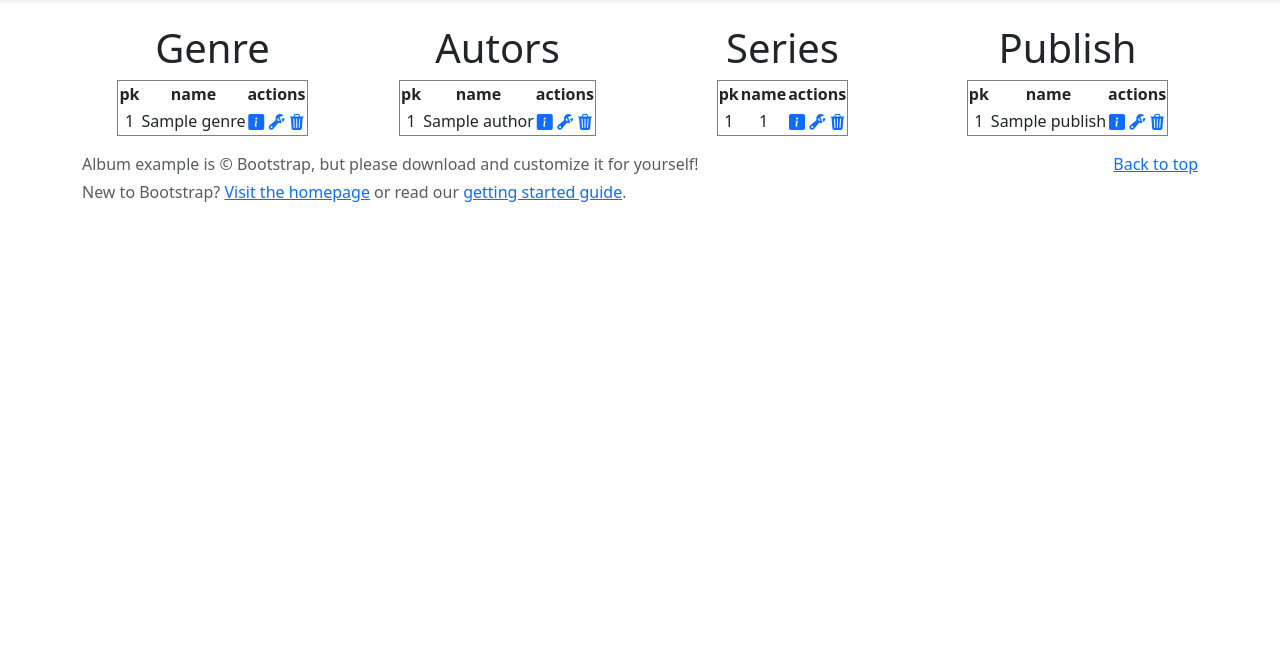
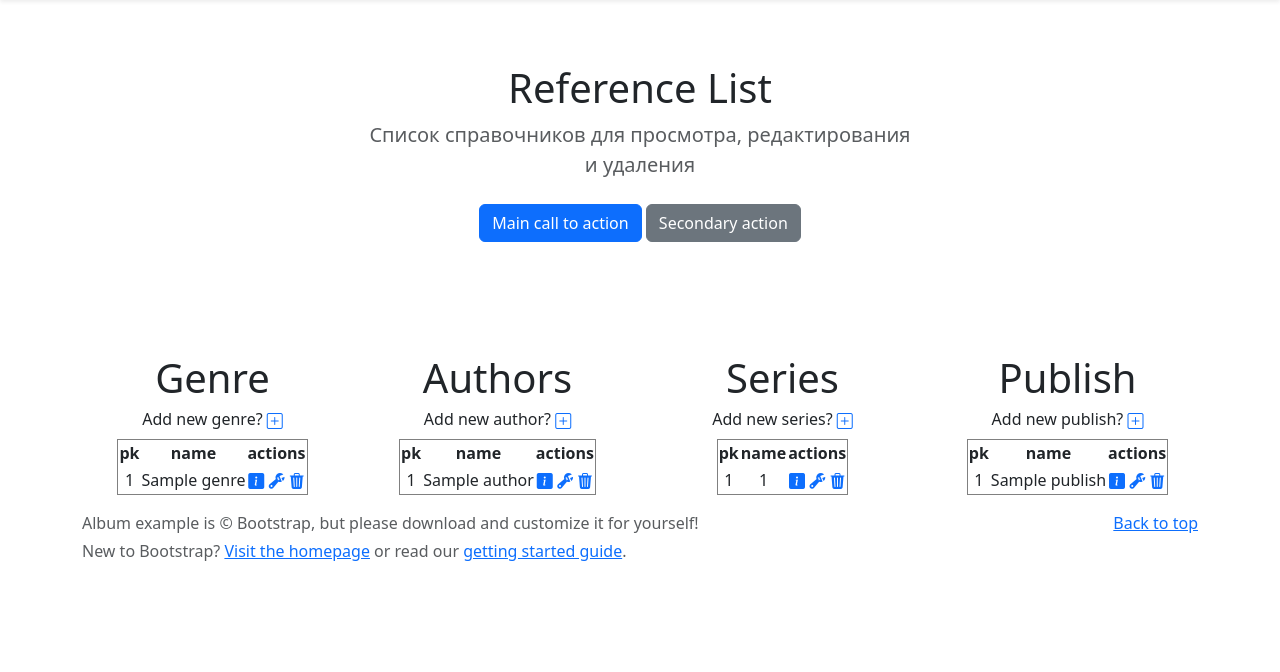
Before and after one commit to AndruAKomar/komardjangoproj, a Django app: page /reference/reference-list/ in a window 1280 px wide. Shown: the part 56-728 px from the top of the page. Run offline with Django 4.2, Linux system fonts and the light colour scheme; a user stored in the database is signed in; tables that the repository leaves empty hold one stand-in row (values such as "Sample post"); some libraries are stand-ins or nearby versions.

Commit message:
rename html

```diff
--- a/src/reference/models.py
+++ b/src/reference/models.py
@@ -12,7 +12,8 @@ class Genre(models.Model):
         return self.name
 
     def get_absolute_url(self):
-        return reverse_lazy('reference:GenreView', kwargs={"pk":self.pk})
+        return reverse_lazy('reference:ReferenceListView')
+        # reverse_lazy('reference:GenreView', kwargs={"pk":self.pk})
         # return f"/genre/{self.pk}"
 
 class Author(models.Model):
--- a/src/reference/templates/reference/genre_delete.html
+++ b/src/reference/templates/reference/reference_delete.html
@@ -1,8 +1,8 @@
 <!-- шаблон для удаления жанра из справочника -->
 {% extends 'base.html' %}
-{% block TITLE %}Genre delete{% endblock TITLE %}
+{% block TITLE %}Reference delete{% endblock TITLE %}
 {% block BODY %}
-    <H1>Delete genre {{object}} ?</H1>
+    <H1>Delete: {{object}} ?</H1>
     <form action="" method="post">
         {% csrf_token %}
         {{form.as_p}}
--- a/src/reference/templates/reference/reference_list.html
+++ b/src/reference/templates/reference/reference_list.html
@@ -3,12 +3,25 @@
 {% block TITLE %}Reference list{% endblock TITLE %}
 {% block BODY %}
 
+<section class="py-5 text-center container">
+    <div class="row py-lg-5">
+      <div class="col-lg-6 col-md-8 mx-auto">
+        <h1 class="fw-light">Reference List</h1>
+        <p class="lead text-body-secondary">Список справочников для просмотра, редактирования и удаления</p>
+        <p>
+          <a href="#" class="btn btn-primary my-2">Main call to action</a>
+          <a href="#" class="btn btn-secondary my-2">Secondary action</a>
+        </p>
+      </div>
+    </div>
+  </section>
 <br>
 
 <div class="container text-center">
     <div class="row">
       <div class="col">
         <h1>Genre</h1>
+        <h6>Add new genre? <a href="{% url 'reference:GenreCreateView' %}"><i class="bi bi-plus-square"></i></a></h6>
         <table border="1" align="center">
             <tr>
                 <th>pk</th>
@@ -29,7 +42,8 @@
         </table>
       </div>
       <div class="col">
-        <h1>Autors</h1>
+        <h1>Authors</h1>
+        <h6>Add new author? <a href="{% url 'reference:AuthorCreateView' %}"><i class="bi bi-plus-square"></i></a></h6>
         <table border="1" align="center">
             <tr>
                 <th>pk</th>
@@ -41,9 +55,9 @@
                 <td>{{obj.pk}}</td>
                 <td>{{obj.name}}</td>
                 <td>
-                    <a href="{% url 'reference:GenreView' pk=obj.pk %}"><i class="bi bi-info-square-fill"></i></a>
-                    <a href="{% url 'reference:GenreUpdateView' pk=obj.pk %}"><i class="bi bi-wrench-adjustable"></i></a>
-                    <a href="{% url 'reference:GenreDeleteView' pk=obj.pk %}"><i class="bi bi-trash3-fill"></i></a>
+                    <a href="{% url 'reference:AuthorView' pk=obj.pk %}"><i class="bi bi-info-square-fill"></i></a>
+                    <a href="{% url 'reference:AuthorUpdateView' pk=obj.pk %}"><i class="bi bi-wrench-adjustable"></i></a>
+                    <a href="{% url 'reference:AuthorDeleteView' pk=obj.pk %}"><i class="bi bi-trash3-fill"></i></a>
                 </td>
             </tr>
             {% endfor %}
@@ -51,6 +65,7 @@
       </div>
       <div class="col">
         <h1>Series</h1>
+        <h6>Add new series? <a href="{% url 'reference:SeriesCreateView' %}"><i class="bi bi-plus-square"></i></a></h6>
         <table border="1" align="center">
             <tr>
                 <th>pk</th>
@@ -62,9 +77,9 @@
                 <td>{{obj.pk}}</td>
                 <td>{{obj.name}}</td>
                 <td>
-                    <a href="{% url 'reference:GenreView' pk=obj.pk %}"><i class="bi bi-info-square-fill"></i></a>
-                    <a href="{% url 'reference:GenreUpdateView' pk=obj.pk %}"><i class="bi bi-wrench-adjustable"></i></a>
-                    <a href="{% url 'reference:GenreDeleteView' pk=obj.pk %}"><i class="bi bi-trash3-fill"></i></a>
+                    <a href="{% url 'reference:SeriesView' pk=obj.pk %}"><i class="bi bi-info-square-fill"></i></a>
+                    <a href="{% url 'reference:SeriesUpdateView' pk=obj.pk %}"><i class="bi bi-wrench-adjustable"></i></a>
+                    <a href="{% url 'reference:SeriesDeleteView' pk=obj.pk %}"><i class="bi bi-trash3-fill"></i></a>
                 </td>
             </tr>
             {% endfor %}
@@ -72,6 +87,7 @@
       </div>
       <div class="col">
         <h1>Publish</h1>
+        <h6>Add new publish? <a href="{% url 'reference:PublishCreateView' %}"><i class="bi bi-plus-square"></i></a></h6>
         <table border="1" align="center">
             <tr>
                 <th>pk</th>
@@ -83,9 +99,9 @@
                 <td>{{obj.pk}}</td>
                 <td>{{obj.name}}</td>
                 <td>
-                    <a href="{% url 'reference:GenreView' pk=obj.pk %}"><i class="bi bi-info-square-fill"></i></a>
-                    <a href="{% url 'reference:GenreUpdateView' pk=obj.pk %}"><i class="bi bi-wrench-adjustable"></i></a>
-                    <a href="{% url 'reference:GenreDeleteView' pk=obj.pk %}"><i class="bi bi-trash3-fill"></i></a>
+                    <a href="{% url 'reference:PublishView' pk=obj.pk %}"><i class="bi bi-info-square-fill"></i></a>
+                    <a href="{% url 'reference:PublishUpdateView' pk=obj.pk %}"><i class="bi bi-wrench-adjustable"></i></a>
+                    <a href="{% url 'reference:PublishDeleteView' pk=obj.pk %}"><i class="bi bi-trash3-fill"></i></a>
                 </td>
             </tr>
             {% endfor %}
--- a/src/reference/templates/reference/genre_update.html
+++ b/src/reference/templates/reference/reference_update.html
@@ -1,7 +1,7 @@
 <!-- шаблон для редактирования жанра в справочнике-->
 {% extends 'base.html' %}
 {% load static %}
-{% block TITLE %}Genre update{% endblock TITLE %}
+{% block TITLE %}{{object.name}} update{% endblock TITLE %}
 {% block BODY %}
     <H1>Update genre, pls</H1>
     <form action="" method="post" enctype="multipart/form-data">
--- a/src/reference/urls.py
+++ b/src/reference/urls.py
@@ -3,10 +3,26 @@ from . import views
 
 app_name='reference'
 urlpatterns = [
+    path('reference-list/', views.ReferenceListView.as_view(), name='ReferenceListView'),     #переход к просмотру всех справочников
+
     path('genre/<int:pk>', views.GenreView.as_view(), name='GenreView'),   #переход к конкретному объекту/деталям Жанра по его РК
-    path('reference-list/', views.ReferenceListView.as_view(), name='ReferenceListView'),     #переход к просмотру всех объектов Жанра
+    path('author/<int:pk>', views.AuthorView.as_view(), name='AuthorView'),     #переход к просмотру всех объектов Авторов
+    path('series/<int:pk>', views.SeriesView.as_view(), name='SeriesView'),     #переход к просмотру всех объектов Серии
+    path('publish/<int:pk>', views.PublishView.as_view(), name='PublishView'),     #переход к просмотру всех объектов Издательст
+
     path('genre-add/', views.GenreCreateView.as_view(), name='GenreCreateView'),        #переход к форме для добавления нового Жанра
+    path('author-add/', views.AuthorCreateView.as_view(), name='AuthorCreateView'),        #переход к форме для добавления Авторов
+    path('series-add/', views.SeriesCreateView.as_view(), name='SeriesCreateView'),        #переход к форме для добавления Серии
+    path('publish-add/', views.PublishCreateView.as_view(), name='PublishCreateView'),        #переход к форме для добавления Издательства
+
     path('genre-upd/<int:pk>', views.GenreUpdateView.as_view(), name='GenreUpdateView'),        #переход к форме для редактирования Жанра по его РК
+    path('author-upd/<int:pk>', views.AuthorUpdateView.as_view(), name='AuthorUpdateView'),        #переход к форме для редактирования Авторов по его РК
+    path('series-upd/<int:pk>', views.SeriesUpdateView.as_view(), name='SeriesUpdateView'),        #переход к форме для редактирования Серии по его РК
+    path('publish-upd/<int:pk>', views.PublishUpdateView.as_view(), name='PublishUpdateView'),        #переход к форме для редактирования Издательст по его РК
+
     path('genre-delete/<int:pk>', views.GenreDeleteView.as_view(), name='GenreDeleteView'),     #переход к форме для удаления Жанра по его РК
-    # path('author/<int:pk>', views.AuthorView.as_view(), name='AuthorView'),     #переход к просмотру всех объектов Авторов
+    path('author-delete/<int:pk>', views.AuthorDeleteView.as_view(), name='AuthorDeleteView'),     #переход к форме для удаления Автора по его РК
+    path('series-delete/<int:pk>', views.SeriesDeleteView.as_view(), name='SeriesDeleteView'),     #переход к форме для удаления Серии по его РК
+    path('publish-delete/<int:pk>', views.PublishDeleteView.as_view(), name='PublishDeleteView'),     #переход к форме для удаления Издательсвт по его РК
+
 ]
--- a/src/reference/views.py
+++ b/src/reference/views.py
@@ -33,10 +33,19 @@ from django.urls import reverse_lazy
 #Read
 class GenreView(generic.DetailView):
     model = models.Genre
+    template_name = 'reference/reference_detail.html'
 
 class AuthorView(generic.DetailView):
     model = models.Author
+    template_name = 'reference/reference_detail.html'
 
+class SeriesView(generic.DetailView):
+    model = models.Series
+    template_name = 'reference/reference_detail.html'
+
+class PublishView(generic.DetailView):
+    model = models.Publish
+    template_name = 'reference/reference_detail.html'
 
 #List
 class ReferenceListView(LoginRequiredMixin, PermissionRequiredMixin, generic.ListView):
@@ -55,21 +64,88 @@ class ReferenceListView(LoginRequiredMixin, PermissionRequiredMixin, generic.Lis
 #Create
 class GenreCreateView(generic.CreateView):
     model = models.Genre
-    #template_name = 'reference/genre_form.html'
+    template_name = 'reference/reference_form.html'
     fields = [
         "picture", "name", "description"
     ]
+
+    def get_success_url(self) -> str:
+        return super().get_success_url()
+
+class AuthorCreateView(generic.CreateView):
+    model = models.Author
+    template_name = 'reference/reference_form.html'
+    fields = [
+        "name", "description"
+    ]
+    success_url = '/reference/reference-list'
+
+    def get_success_url(self) -> str:
+        return super().get_success_url()
+
+class SeriesCreateView(generic.CreateView):
+    model = models.Series
+    template_name = 'reference/reference_form.html'
+    fields = [
+        "name"
+    ]
+    success_url = '/reference/reference-list'
+
+    def get_success_url(self) -> str:
+        return super().get_success_url()
+
+class PublishCreateView(generic.CreateView):
+    model = models.Publish
+    template_name = 'reference/reference_form.html'
+    fields = [
+        "name", "description"
+    ]
+    success_url = '/reference/reference-list'
+
     def get_success_url(self) -> str:
         return super().get_success_url()
 
 #Updata
 class GenreUpdateView(generic.UpdateView):
     model = models.Genre
-    template_name = 'reference/genre_update.html'
+    template_name = 'reference/reference_update.html'
     form_class= forms.GenreModelForm
+
+class AuthorUpdateView(generic.UpdateView):
+    model = models.Author
+    template_name = 'reference/reference_update.html'
+    form_class= forms.AuthorModelForm
+    success_url = '/reference/reference-list'
+
+class SeriesUpdateView(generic.UpdateView):
+    model = models.Series
+    template_name = 'reference/reference_update.html'
+    form_class= forms.SeriesModelForm
+    success_url = '/reference/reference-list'
+
+class PublishUpdateView(generic.UpdateView):
+    model = models.Publish
+    template_name = 'reference/reference_update.html'
+    form_class= forms.PublishModelForm
+    success_url = '/reference/reference-list'
 
 #Delete
 class GenreDeleteView(generic.DeleteView):
     model = models.Genre
-    template_name = 'reference/genre_delete.html'
-    success_url = '/'
+    template_name = 'reference/reference_delete.html'
+    success_url = '/reference/reference-list'
+
+class AuthorDeleteView(generic.DeleteView):
+    model = models.Author
+    template_name = 'reference/reference_delete.html'
+    success_url = '/reference/reference-list'
+
+class SeriesDeleteView(generic.DeleteView):
+    model = models.Series
+    template_name = 'reference/reference_delete.html'
+    success_url = '/reference/reference-list'
+
+class PublishDeleteView(generic.DeleteView):
+    model = models.Publish
+    template_name = 'reference/reference_delete.html'
+    success_url = '/reference/reference-list'
```
Also changed, not shown: src/reference/forms.py (+18 -0 lines), src/reference/templates/reference/reference_detail.html (renamed from src/reference/templates/reference/genre_detail.html, +4 -6 lines), src/reference/templates/reference/reference_form.html (renamed from src/reference/templates/reference/genre_form.html, +4 -3 lines).
